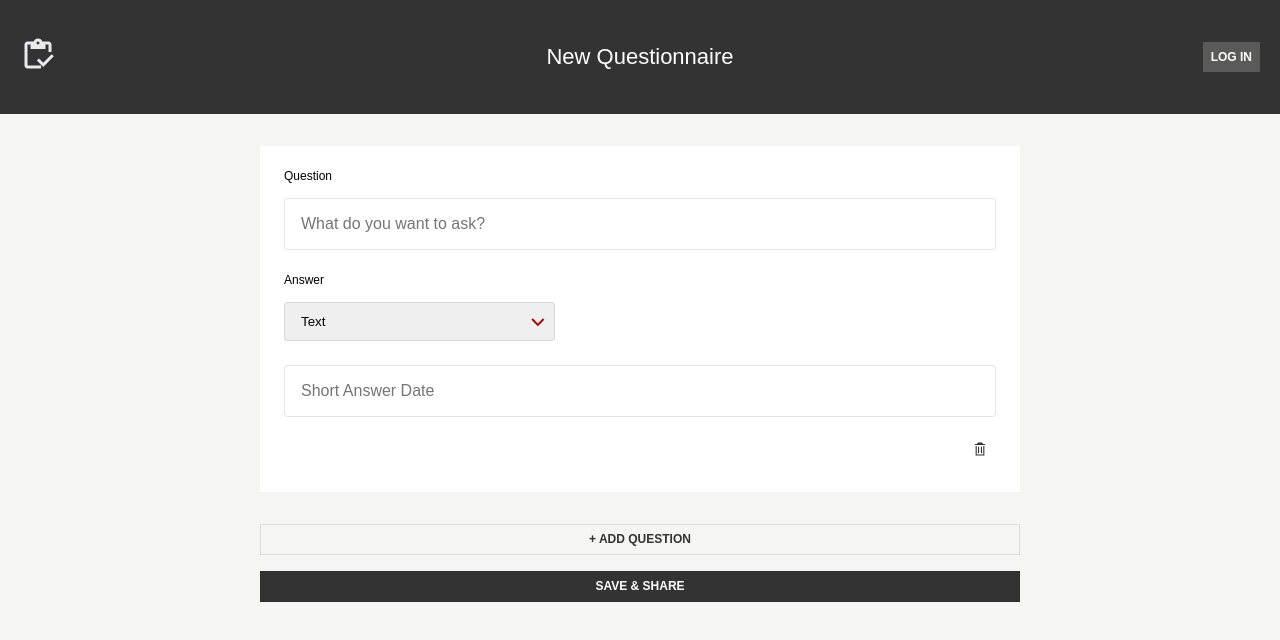
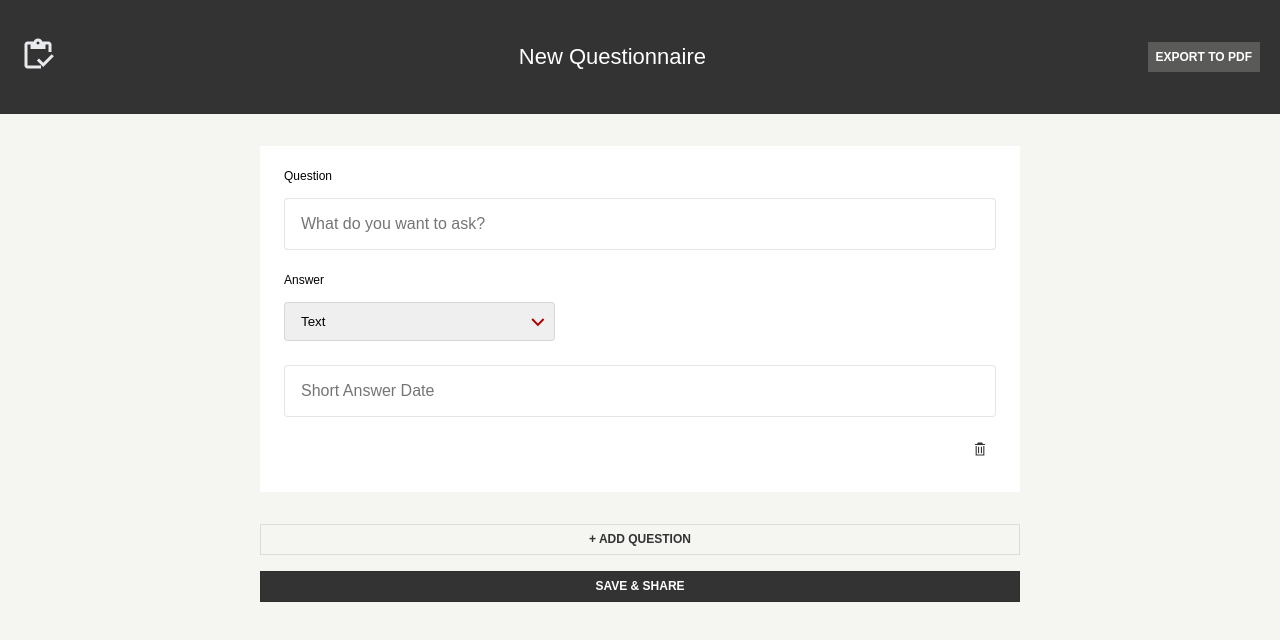
Before and after one commit to markohanesian/former-mso, a React (Create React App) app: page / in a window 1280 px wide. Shown: the top 640 px of the page. Built offline with nearby package versions, Linux system fonts and the light colour scheme.

Commit message:
Replace login button with export button

```diff
--- a/src/components/NavBar.js
+++ b/src/components/NavBar.js
@@ -1,5 +1,6 @@
 import React, { useState, useRef } from "react";
 import FormerIcon from "./FormerIcon";
+import ExportButton from "./ExportButton";
 
 export default function Navbar({ onButtonClick, pageTitle }) {
   const [, setInputValue] = useState(pageTitle);
@@ -32,21 +33,6 @@ export default function Navbar({ onButtonClick, pageTitle }) {
     alignItems: "center",
   };
 
-  const buttonStyles = {
-    border: "none",
-    cursor: "pointer",
-    color: "#fff",
-    fontSize: "12px",
-    fontFamily: "sans-serif",
-    fontWeight: 700,
-    lineHeight: "13px",
-    textAlign: "center",
-    textTransform: "uppercase",
-    background: "rgba(245, 245, 241, 0.2)",
-    height: "30px",
-    padding: "8px",
-  };
-
   const inputStyles = {
     background: "none",
     border: "none",
@@ -59,7 +45,7 @@ export default function Navbar({ onButtonClick, pageTitle }) {
 
   return (
     <header style={navbarStyles}>
-      <div style={{width: "57.34px"}}>
+      <div style={{ width: "57.34px" }}>
         <FormerIcon />
       </div>
       <div style={{ ...sectionStyles }}>
@@ -75,9 +61,7 @@ export default function Navbar({ onButtonClick, pageTitle }) {
         />
       </div>
       <div style={sectionStyles}>
-        <button style={buttonStyles} onClick={onButtonClick} ref={buttonRef}>
-          Log In
-        </button>
+        <ExportButton />
       </div>
     </header>
   );
```
